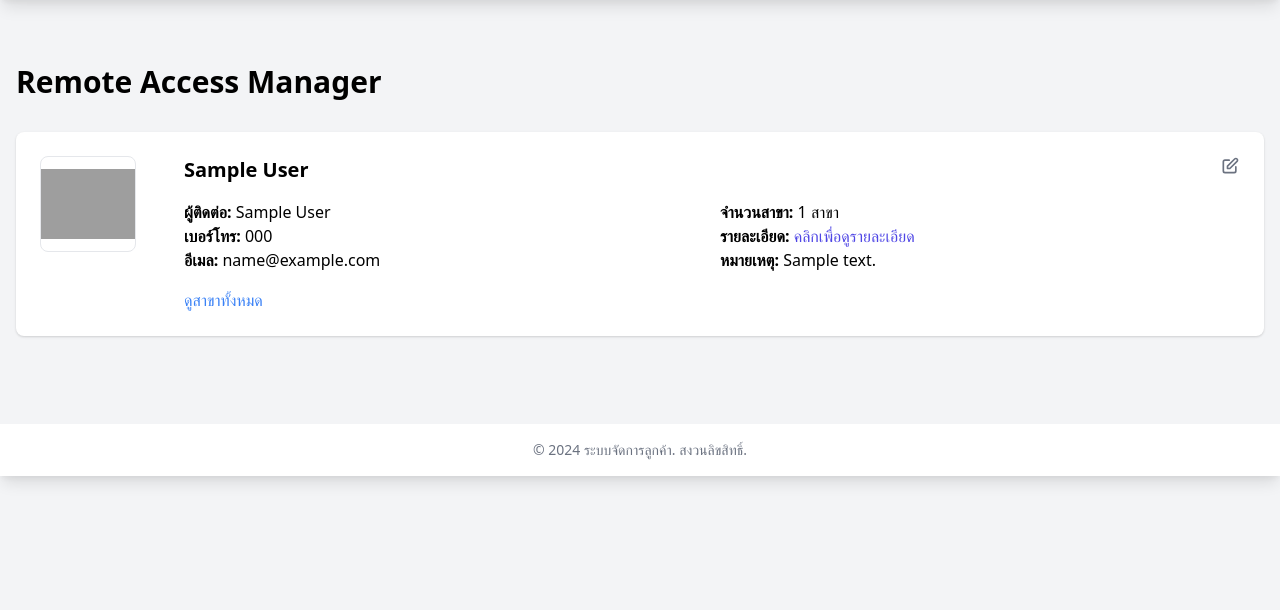
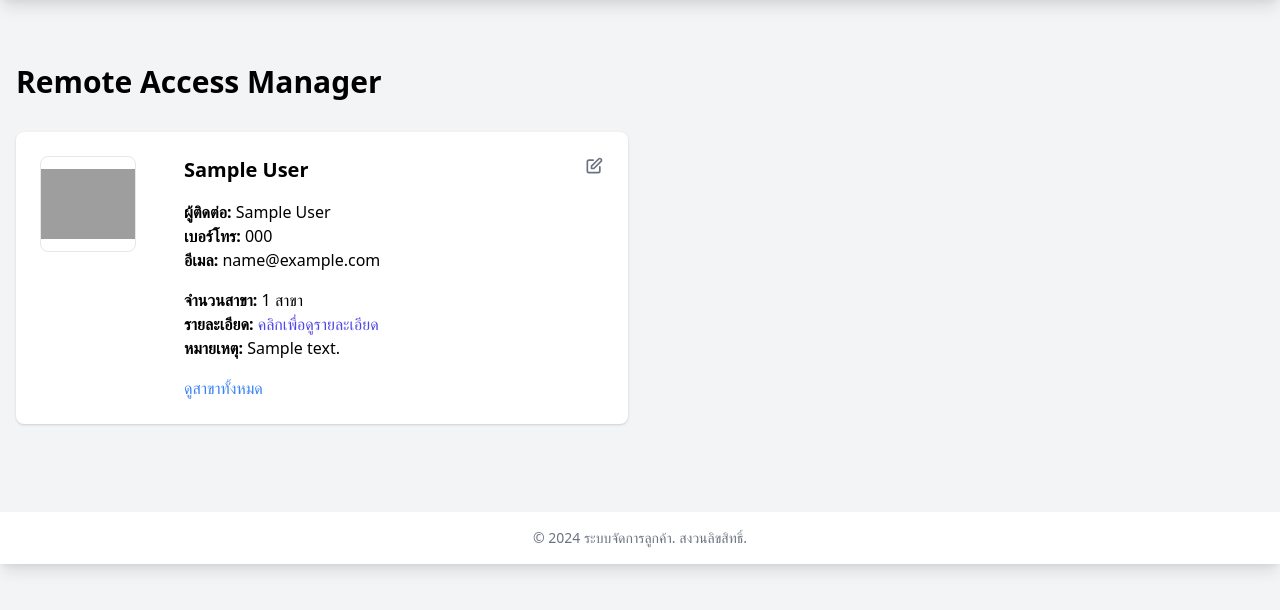
Before and after one commit to Weerawat-rgb/remote, a Flask app: page / in a window 1280 px wide. Shown: the part 64-674 px from the top of the page. Run offline with Flask 3, Linux system fonts and the light colour scheme; tables that the repository leaves empty hold one stand-in row (values such as "Sample post"); some libraries are stand-ins or nearby versions; grey boxes are pictures that could not be loaded.

Commit message:
ปรับการแสดงผลการ์ดหน้าแรกให้แสดง 2 การ์ด

```diff
--- a/templates/index.html
+++ b/templates/index.html
@@ -15,7 +15,7 @@
         <h1 class="text-3xl font-bold mb-6">Remote Access Manager</h1>
 
         <!-- แสดงรายการลูกค้า -->
-        <div class="mt-8 grid gap-6">
+        <div class="mt-8 grid grid-cols-1 md:grid-cols-2 gap-6">
             {% if customers %}
             {% for customer in customers %}
             <div class="bg-white p-6 rounded-lg shadow">
@@ -38,43 +38,33 @@
                         {% else %}
                         <div
                             class="w-24 h-24 flex items-center justify-center rounded-lg border border-gray-200 bg-gray-50">
-                            <span class="text-sm text-gray-400">No
-                                Logo</span>
+                            <span class="text-sm text-gray-400">No Logo</span>
                         </div>
                         {% endif %}
                     </div>
+
                     <!-- Customer information section -->
-                    <div class="flex-1">
+                    <div class="flex-1 min-w-0">
                         <div class="flex justify-between items-start mb-4">
-                            <h2 class="text-xl font-bold">{{ customer.name
-                                }}</h2>
+                            <h2 class="text-xl font-bold truncate">{{ customer.name }}</h2>
                             <a href="#" data-customer-id="{{ customer.id }}"
                                 onclick="openEditModal(this.dataset.customerId); return false;"
-                                class="text-gray-500 hover:text-blue-600 transition-colors" title="แก้ไขข้อมูล">
+                                class="text-gray-500 hover:text-blue-600 transition-colors flex-shrink-0 ml-2"
+                                title="แก้ไขข้อมูล">
                                 <svg class="h-5 w-5" fill="none" stroke="currentColor" viewBox="0 0 24 24">
                                     <path stroke-linecap="round" stroke-linejoin="round" stroke-width="2"
                                         d="M11 5H6a2 2 0 00-2 2v11a2 2 0 002 2h11a2 2 0 002-2v-5m-1.414-9.414a2 2 0 112.828 2.828L11.828 15H9v-2.828l8.586-8.586z" />
                                 </svg>
                             </a>
                         </div>
-                        <div class="grid grid-cols-2 gap-4">
+                        <div class="grid grid-cols-1 gap-4">
                             <div>
-                                <p><strong>ผู้ติดต่อ:</strong> {{
-                                    customer.hq_contact_name }}</p>
-                                <p><strong>เบอร์โทร:</strong> {{
-                                    customer.hq_contact_phone }}</p>
-                                <p><strong>อีเมล:</strong> {{
-                                    customer.hq_contact_email }}</p>
+                                <p><strong>ผู้ติดต่อ:</strong> {{ customer.hq_contact_name }}</p>
+                                <p><strong>เบอร์โทร:</strong> {{ customer.hq_contact_phone }}</p>
+                                <p><strong>อีเมล:</strong> {{ customer.hq_contact_email }}</p>
                             </div>
                             <div>
-                                <!-- <p><strong>ที่อยู่:</strong> {{
-                                    customer.hq_address }}</p>
-                                <p><strong>หมายเลขประจำตัวผู้เสียภาษี:</strong>
-                                    {{
-                                    customer.tax_number }}</p> -->
-                                <p><strong>จำนวนสาขา:</strong>
-                                    {{ customer.active_branches_count }} สาขา
-                                </p>
+                                <p><strong>จำนวนสาขา:</strong> {{ customer.active_branches_count }} สาขา</p>
                                 <p>
                                     <strong>รายละเอียด:</strong>
                                     {% if customer.website_url %}
@@ -86,9 +76,7 @@
                                     -
                                     {% endif %}
                                 </p>
-                                <p><strong>หมายเหตุ:</strong>
-                                    {{ customer.notes }}
-                                </p>
+                                <p><strong>หมายเหตุ:</strong> {{ customer.notes or '-' }}</p>
                             </div>
                         </div>
                         <div class="mt-4">
```
Also changed, not shown: 1 other file.
